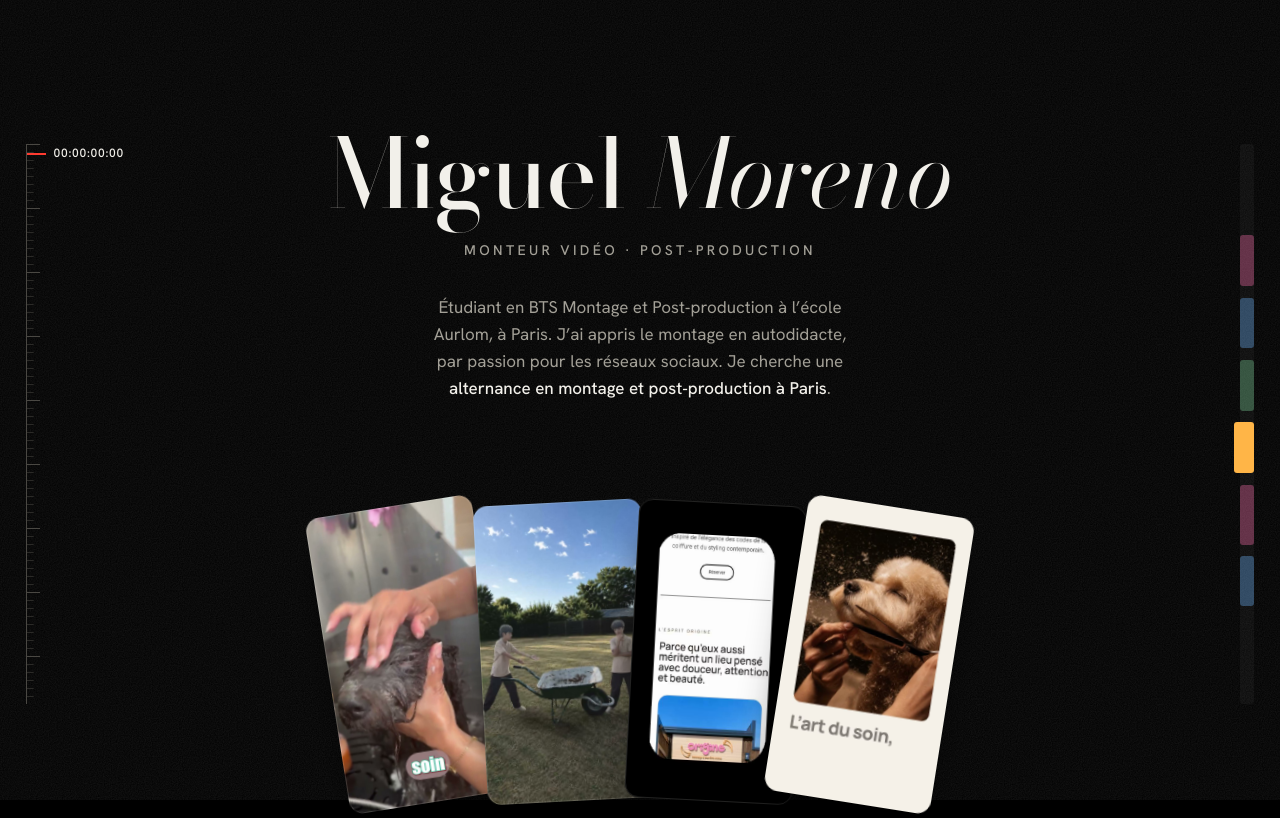
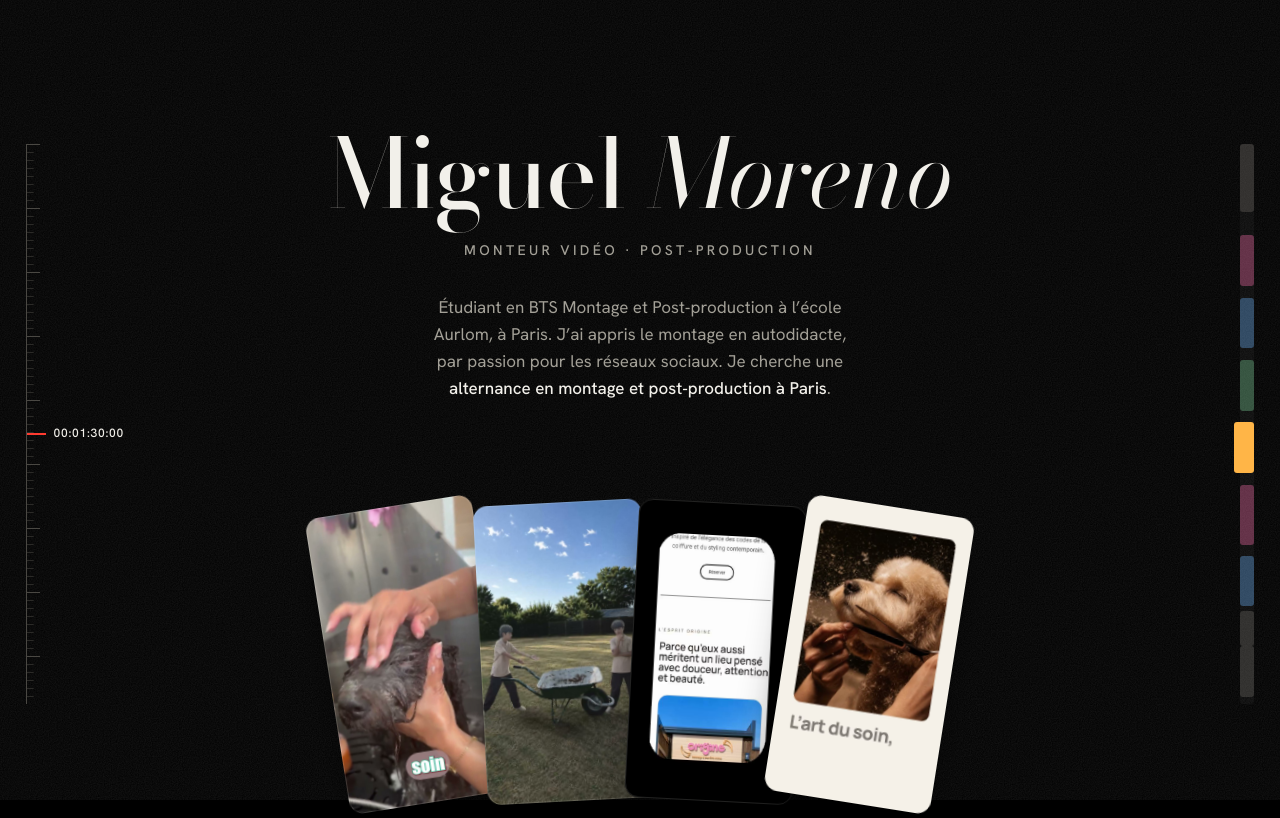
Before and after one commit to miguelwilches777/miguelwilches777.github.io, a plain HTML site: page index.html in a window 1280 px wide. Shown: the top 818 px of the page. Drawn offline with nearby package versions, Linux system fonts and the light colour scheme.

Commit message:
Timeline pleine (sections en gris), tête synchronisée, barre plus longue
Co-Authored-By: Claude Opus 5.5 <noreply@anthropic.com>

```diff
--- a/css/style.css
+++ b/css/style.css
@@ -967,3 +967,20 @@ body::before {
   }
   .playhead span { border-radius: 999px; padding: 0.125rem 0.5rem; }
 }
+
+/* =========================================================
+   21. Mobile : barre plus longue (plus près des bords, Contact plus compact)
+   ========================================================= */
+@media (max-width: 63.99rem) {
+  .rail { left: 0.5rem; right: calc(0.5rem + 6rem); }
+  .rail-clips { --zone-contact: 6rem; right: 0.5rem; }
+  .topbar { padding-right: 0.5rem; }
+  .topbar-link {
+    width: 6rem;
+    padding-inline: 0.5rem;
+    letter-spacing: 0.14em;
+  }
+  .playhead {
+    translate: calc(var(--progress, 0) * (100vw - 1rem - 6rem - 2rem)) 0;
+  }
+}
--- a/index.html
+++ b/index.html
@@ -38,7 +38,7 @@
 
   <main>
     <!-- 1. Présentation -->
-    <section class="opening" aria-labelledby="nom">
+    <section class="opening" id="presentation" aria-labelledby="nom">
       <h1 id="nom" translate="no">Miguel <em>Moreno</em></h1>
       <p class="role">Monteur vidéo&nbsp;<span aria-hidden="true">·</span> Post&#8209;production</p>
       <p class="intro">
@@ -73,7 +73,7 @@
     </section>
 
     <!-- 3. Logiciels -->
-    <section class="tools" aria-labelledby="titre-logiciels">
+    <section class="tools" id="logiciels" aria-labelledby="titre-logiciels">
       <h2 id="titre-logiciels" class="section-title">Logiciels</h2>
       <dl class="credits credits-large">
         <dt>Montage</dt>            <dd translate="no">Premiere Pro</dd>
--- a/js/main.js
+++ b/js/main.js
@@ -99,29 +99,39 @@ const IMAGES_PAR_SECONDE = 25;
 function creerPistes(videos) {
   const piste = document.getElementById("pistes");
   if (!piste) return;
-  const clips = videos.map((video, i) => {
+
+  const creerClip = (cible, nom, couleur) => {
     const clip = document.createElement("a");
     clip.className = "clip";
-    clip.href = `#travail-${i + 1}`;
-    clip.dataset.nom = video.titulo;
-    clip.setAttribute("aria-label", `Aller à : ${video.titulo}`);
-    clip.style.setProperty("--couleur", COULEURS[i % COULEURS.length]);
+    clip.href = `#${cible}`;
+    clip.dataset.cible = cible;
+    clip.dataset.nom = nom;
+    clip.setAttribute("aria-label", `Aller à : ${nom}`);
+    clip.style.setProperty("--couleur", couleur);
     return clip;
-  });
-  piste.replaceChildren(...clips);
+  };
+
+  // Les sections (en gris) encadrent les vidéos (en couleur) : la piste est pleine
+  const gris = "#6f6c66";
+  piste.replaceChildren(
+    creerClip("presentation", "Présentation", gris),
+    ...videos.map((video, i) =>
+      creerClip(`travail-${i + 1}`, video.titulo, COULEURS[i % COULEURS.length])),
+    creerClip("logiciels", "Logiciels", gris),
+    creerClip("contact", "Contact", gris),
+  );
   placerClips();
   suivreDefilement();
 }
 
-// Position de chaque clip = position de sa vidéo dans la hauteur de la page
+// Position de chaque clip = position de sa section dans la hauteur de la page
 function placerClips() {
   const hauteur = document.documentElement.scrollHeight;
-  document.querySelectorAll(".clip").forEach((clip, i) => {
-    const travail = document.getElementById(`travail-${i + 1}`);
-    if (!travail) return;
-    const haut = travail.offsetTop;
-    clip.style.setProperty("--debut", (haut / hauteur).toFixed(4));
-    clip.style.setProperty("--duree", (travail.offsetHeight / hauteur).toFixed(4));
+  document.querySelectorAll(".clip").forEach((clip) => {
+    const cible = document.getElementById(clip.dataset.cible);
+    if (!cible) return;
+    clip.style.setProperty("--debut", (cible.offsetTop / hauteur).toFixed(4));
+    clip.style.setProperty("--duree", (cible.offsetHeight / hauteur).toFixed(4));
   });
 }
 
@@ -132,8 +142,11 @@ function suivreDefilement() {
   enAttente = true;
   requestAnimationFrame(() => {
     enAttente = false;
-    const max = document.documentElement.scrollHeight - innerHeight;
-    const progres = max > 0 ? Math.min(1, scrollY / max) : 0;
+    // La tête de lecture marque le point de la page qui est au centre de l'écran :
+    // elle tombe ainsi toujours dans le clip allumé.
+    const hauteur = document.documentElement.scrollHeight;
+    const centre = scrollY + innerHeight / 2;
+    const progres = Math.min(1, Math.max(0, centre / hauteur));
     document.querySelector(".playhead")?.style.setProperty("--progress", progres.toFixed(4));
 
     // Timecode HH:MM:SS:II (25 images par seconde)
@@ -143,11 +156,12 @@ function suivreDefilement() {
     const tc = document.getElementById("timecode");
     if (tc) tc.textContent = `00:${deux(Math.floor(s / 60))}:${deux(s % 60)}:${deux(images % IMAGES_PAR_SECONDE)}`;
 
-    // Le clip de la vidéo au centre de l'écran s'allume
-    const centre = scrollY + innerHeight / 2;
-    document.querySelectorAll(".work").forEach((travail, i) => {
-      const actif = centre >= travail.offsetTop && centre < travail.offsetTop + travail.offsetHeight;
-      document.querySelectorAll(".clip")[i]?.classList.toggle("is-active", actif);
+    // Le clip de la section au centre de l'écran s'allume
+    document.querySelectorAll(".clip").forEach((clip) => {
+      const cible = document.getElementById(clip.dataset.cible);
+      const actif = Boolean(cible) &&
+        centre >= cible.offsetTop && centre < cible.offsetTop + cible.offsetHeight;
+      clip.classList.toggle("is-active", actif);
     });
   });
 }
```
Also changed, not shown: 1 other file.
